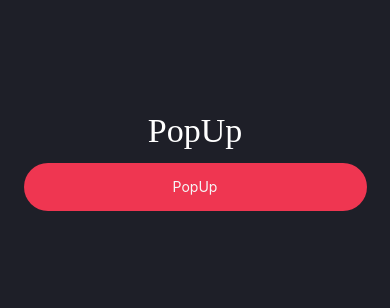
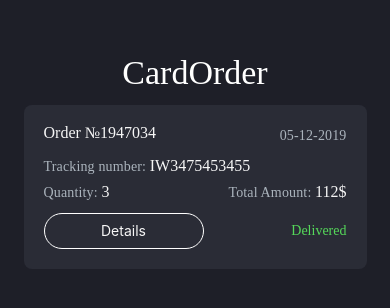
Before and after one commit to fullstackserverless/e-commerce, a React Native app: screen / in a window 390 px wide. Shown: the part 260-568 px from the top of the page. Built offline with nearby package versions, Linux system fonts and the light colour scheme.

Commit message:
card order add

```diff
--- a/src/UI.tsx
+++ b/src/UI.tsx
@@ -1,7 +1,7 @@
 import React, { useState } from 'react'
 import { StyleSheet, View } from 'react-native'
 import { BLACK, WHITE } from './constants'
-import { Space, Text, Button, PopUp, CheckBox } from './components'
+import { Space, Text, Button, PopUp, CheckBox, CardOrder } from './components'
 
 const styles = StyleSheet.create({
   container: {
@@ -17,7 +17,12 @@ const styles = StyleSheet.create({
   }
 })
 
-function Home({ navigation, route }) {
+interface HomeT {
+  navigation: any
+  route: any
+}
+
+function Home({ navigation, route }: HomeT) {
   const { container, textStyle } = styles
   const [isEnabled, setIsEnabled] = useState(false)
   const [redCheckBoxValue, setRedCheckBoxValue] = useState(false)
@@ -31,9 +36,17 @@ function Home({ navigation, route }) {
 
   return (
     <View style={container}>
-      <Text title="PopUp" h0 />
+      <Text title="CardOrder" h0 />
       <Space height={15} />
-      <Button isOutline={false} isSmall={false} title="PopUp" onPress={openPopUp} />
+      <CardOrder
+        TN="IW3475453455"
+        quantity="3"
+        amount="112"
+        isDelivered={true}
+        date="05-12-2019"
+        order="1947034"
+        details={() => {}}
+      />
     </View>
   )
 }
--- /dev/null
+++ b/src/components/CardOrder/index.tsx
@@ -0,0 +1,116 @@
+import React from 'react'
+import { Text } from '../Text'
+import { BLACK, DARK, GRAY, PRIMARY, SUCCESS, WHITE } from '../../constants'
+import { StyleSheet, View, StyleProp, ViewStyle } from 'react-native'
+import { Button } from '../Button'
+import { Space } from '../Space'
+
+const styles = StyleSheet.create({
+  container: {
+    height: 164,
+    width: 343,
+    borderRadius: 8,
+    backgroundColor: DARK
+  },
+  orderStyle: {
+    color: WHITE
+  },
+  dateStyle: {
+    color: GRAY,
+    alignSelf: 'flex-end'
+  },
+  TNStyle: {
+    marginLeft: 20
+  },
+  quantityStyle: {},
+  amountStyle: {},
+  deliveredStyle: {
+    justifyContent: 'center'
+  },
+  twoColorTextStyle: {
+    flexDirection: 'row'
+  },
+  leftTextStyle: {
+    color: GRAY
+  },
+  rightTextStyle: {
+    color: WHITE
+  },
+  twoColorTextContainer: {
+    justifyContent: 'center'
+  },
+  container2: {
+    flexDirection: 'row',
+    justifyContent: 'space-between',
+    marginLeft: 20,
+    marginRight: 20
+  }
+})
+
+interface cardOrderT {
+  date: string
+  order: string
+  TN: string
+  quantity: string
+  amount: string
+  isDelivered: boolean
+  details: () => void
+}
+
+interface TwoColorTextT {
+  leftText: string
+  rightText: string
+  style: StyleProp<ViewStyle>
+}
+
+function TwoColorText({ leftText, rightText, style }: TwoColorTextT) {
+  const { twoColorTextStyle, leftTextStyle, rightTextStyle, twoColorTextContainer } = styles
+  return (
+    <View style={[twoColorTextStyle, style]}>
+      <Text title={leftText} textStyle={leftTextStyle} h6 />
+      <View style={twoColorTextContainer}>
+        <Text title={rightText} textStyle={rightTextStyle} h3 />
+      </View>
+    </View>
+  )
+}
+
+function CardOrder({
+  date = '00-00-0000',
+  order = '00000',
+  TN = 'QW0000',
+  quantity = '0',
+  amount = '0',
+  isDelivered = true,
+  details
+}: cardOrderT) {
+  const { container, orderStyle, dateStyle, TNStyle, quantityStyle, amountStyle, deliveredStyle, container2 } = styles
+
+  const deliveredStyleColor = isDelivered ? { color: SUCCESS } : { color: PRIMARY }
+
+  return (
+    <View style={container}>
+      <Space height={20} />
+      <View style={container2}>
+        <Text title={`Order №${order}`} textStyle={orderStyle} h3 />
+        <Text title={date} textStyle={dateStyle} h6 />
+      </View>
+      <Space height={10} />
+      <TwoColorText leftText="Tracking number: " rightText={TN} style={TNStyle} />
+      <Space height={5} />
+      <View style={container2}>
+        <TwoColorText leftText="Quantity: " rightText={quantity} style={quantityStyle} />
+        <TwoColorText leftText="Total Amount: " rightText={`${amount}$`} style={amountStyle} />
+      </View>
+      <Space height={10} />
+      <View style={container2}>
+        <Button isOutline={true} isSmall={true} title={'Details'} onPress={() => {}} />
+        <View style={deliveredStyle}>
+          <Text title={isDelivered ? 'Delivered' : 'Undelivered'} textStyle={deliveredStyleColor} h5 />
+        </View>
+      </View>
+    </View>
+  )
+}
+
+export { CardOrder }
--- a/src/components/index.ts
+++ b/src/components/index.ts
@@ -10,3 +10,4 @@ export * from './CheckBox'
 export * from './ButtonReview'
 export * from './Selector'
 export * from './PopUp'
+export * from './CardOrder'
--- a/src/index.tsx
+++ b/src/index.tsx
@@ -10,11 +10,11 @@ function App() {
   return (
     <NavigationContainer>
       <Stack.Navigator initialRouteName="HomeScreen" screenOptions={{ headerShown: false }}>
-        <Stack.Screen
+        {/* <Stack.Screen
           component={PopUp}
           name={'POPUP'}
           options={{ presentation: 'transparentModal', animation: 'fade' }}
-        />
+        /> */}
         <Stack.Screen component={Home} name={'HomeScreen'} />
       </Stack.Navigator>
     </NavigationContainer>
```
Also changed, not shown: 1 other file (tests, documents, lock files or other folders).
